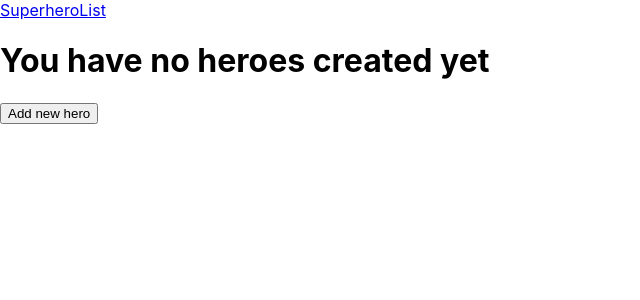
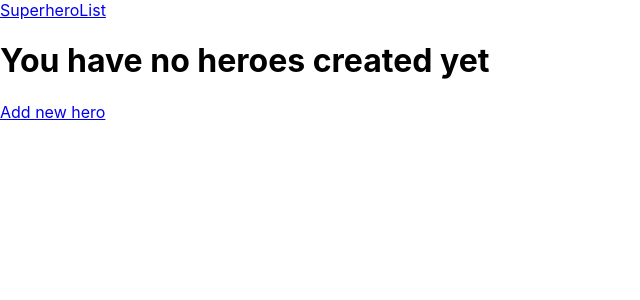
Before and after one commit to 19thanks96/super-heroes, a React (Create React App) app in the folder frontend/: page / in a window 1280 px wide. Shown: the top 300 px of the page, without its empty margins (0-640 px from the left). Built offline with nearby package versions, Linux system fonts and the light colour scheme.

Commit message:
add test for button and click button

```diff
--- a/frontend/package.json
+++ b/frontend/package.json
@@ -4,12 +4,13 @@
   "private": true,
   "dependencies": {
     "@testing-library/jest-dom": "^5.16.5",
-    "@testing-library/react": "^13.4.0",
-    "@testing-library/user-event": "^13.5.0",
+    "@testing-library/react": "^14.0.0",
+    "@testing-library/user-event": "^14.0.0",
     "@types/jest": "^27.5.2",
     "@types/node": "^16.18.32",
     "@types/react": "^18.2.6",
     "@types/react-dom": "^18.2.4",
+    "history": "^5.3.0",
     "react": "^18.2.0",
     "react-dom": "^18.2.0",
     "react-scripts": "5.0.1",
--- a/frontend/src/components/SuperheroList.tsx
+++ b/frontend/src/components/SuperheroList.tsx
@@ -1,28 +1,24 @@
+import { Link } from "react-router-dom"
+
 export type SuperheroListProps = {
-    superheroes : Array<SuperHero>;
+    superheroes: Array<SuperHero>
 }
 
 export type SuperHero = {
-    nickname : string;
-    real_name: string;
-    origin_description: string;
-    catch_phrase: string;
+    nickname: string
+    real_name: string
+    origin_description: string
+    catch_phrase: string
 }
 
 export const SuperheroList: React.FC<SuperheroListProps> = (props) => {
-    function handleClick () {
-
-    }
-    if(props?.superheroes?.length === 0) {
-        return(
+    if (props?.superheroes?.length === 0) {
+        return (
             <>
-            <h1>You have no heroes created yet</h1>
-            <button onClick={handleClick}>Add new hero</button></>
+                <h1>You have no heroes created yet</h1>
+                <Link to="/createhero">Add new hero</Link>
+            </>
         )
     }
-    return (
-        <>
-
-        </>
-    )
+    return <></>
 }
```
Also changed, not shown: 1 other file (tests, documents, lock files or other folders).
